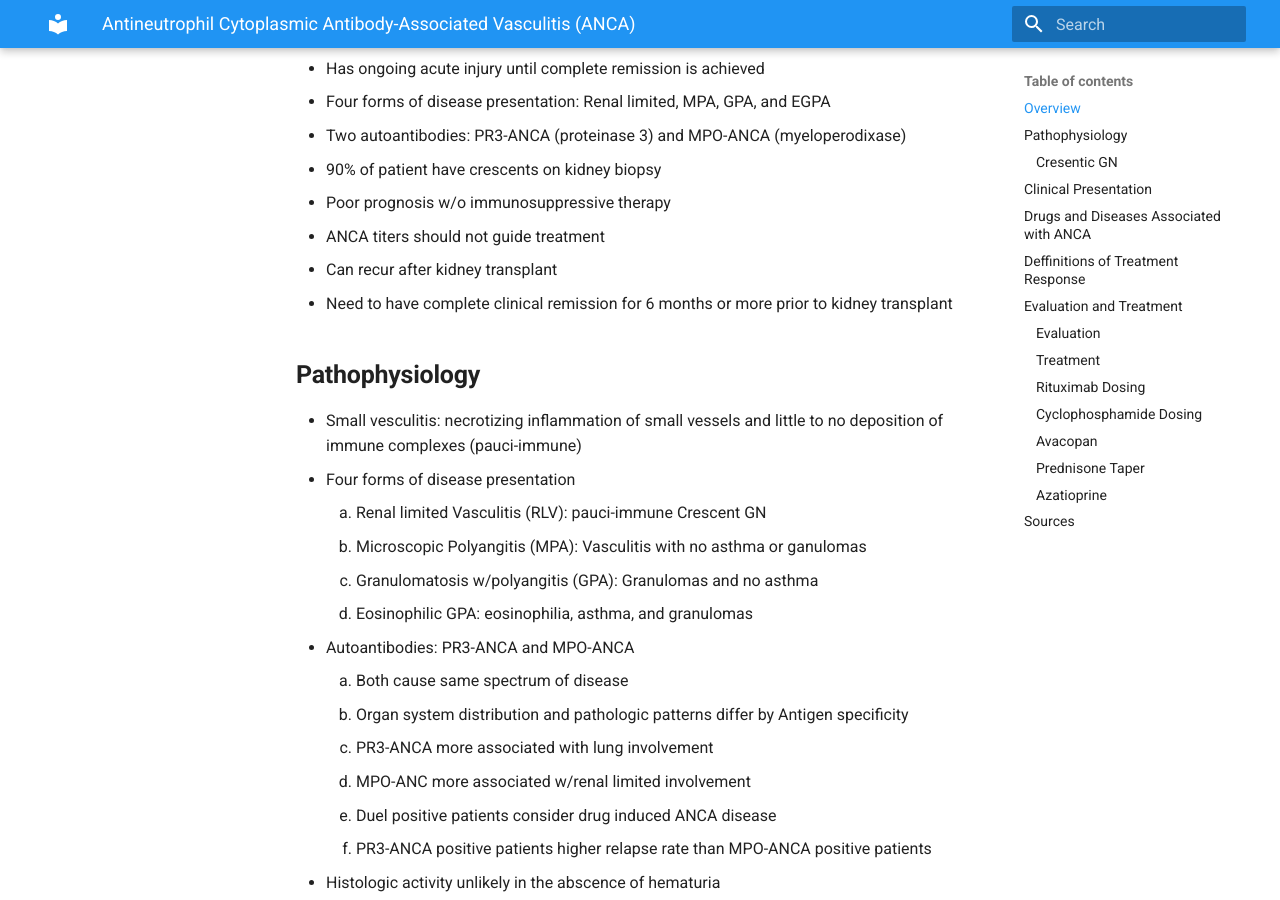
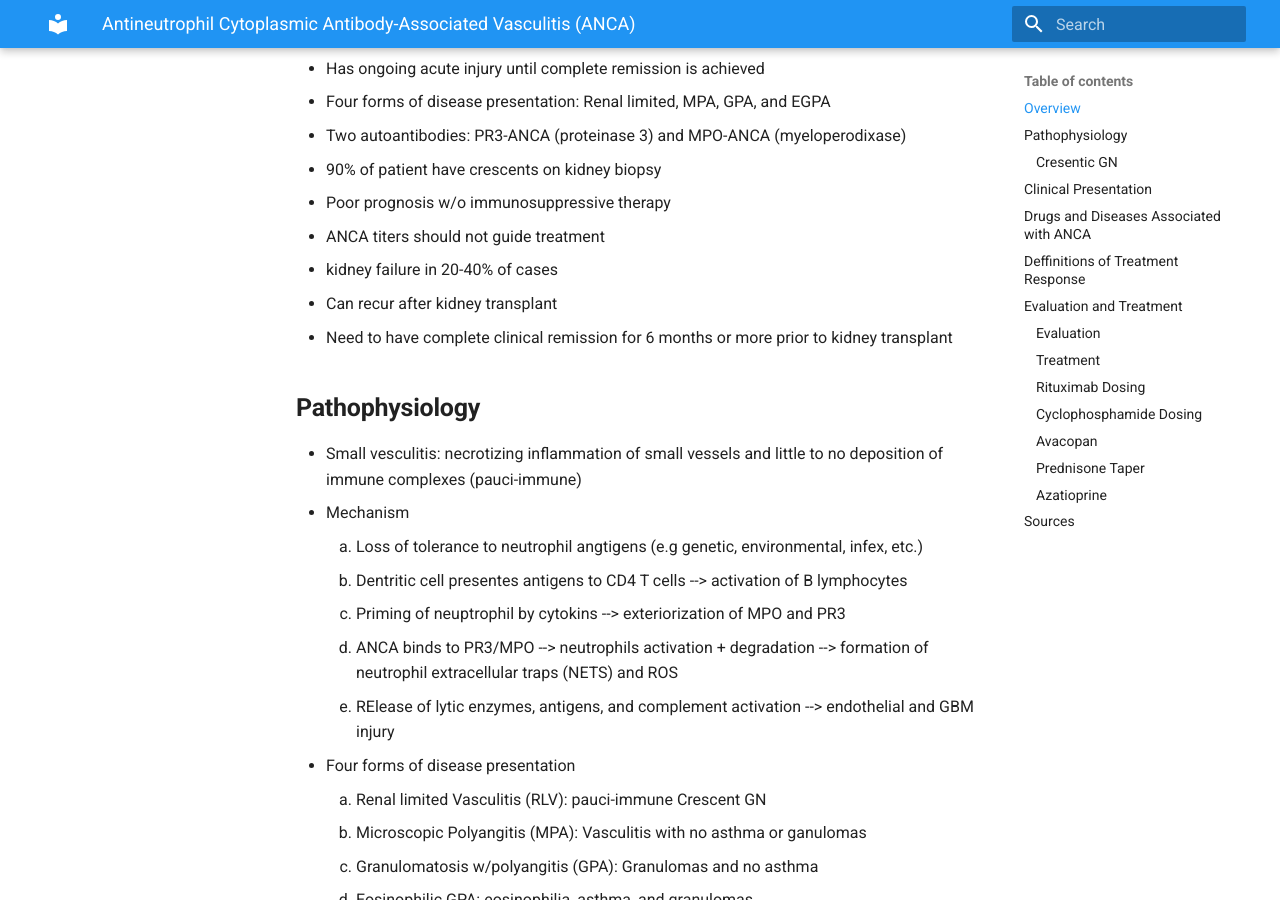
Before and after one commit to TTUNEPH2025/GN, an MkDocs documentation site: the page built from docs/ANCA.md, in a window 1280 px wide and 900 px high, scrolled down 298 px. Built offline with MkDocs 1.6.1 and Material for MkDocs 9.7.7, drawn with Linux system fonts in a browser that asks for light colours.

Commit message:
Update ANCA.md

```diff
--- a/docs/ANCA.md
+++ b/docs/ANCA.md
@@ -7,10 +7,17 @@
   * 90% of patient have crescents on kidney biopsy
   * Poor prognosis w/o immunosuppressive therapy
   * ANCA titers should not guide treatment
+  * kidney failure in 20-40% of cases
   * Can recur after kidney transplant
   * Need to have complete clinical remission for 6 months or more prior to kidney transplant
 ## **Pathophysiology**
   * Small vesculitis: necrotizing inflammation of small vessels and little to no deposition of immune complexes (pauci-immune)
+  * Mechanism
+    1. Loss of tolerance to neutrophil angtigens (e.g genetic, environmental, infex, etc.)
+    2. Dentritic cell presentes antigens to CD4 T cells --> activation of B lymphocytes
+    3. Priming of neuptrophil by cytokins --> exteriorization of MPO and PR3
+    4. ANCA binds to PR3/MPO --> neutrophils activation + degradation --> formation of neutrophil extracellular traps (NETS) and ROS
+    5. RElease of lytic enzymes, antigens, and complement activation --> endothelial and GBM injury
   * Four forms of disease presentation
     1. Renal limited Vasculitis (RLV): pauci-immune Crescent GN
     2. Microscopic Polyangitis (MPA): Vasculitis with no asthma or ganulomas
```
